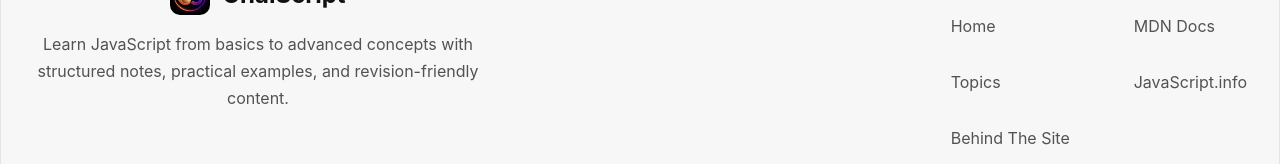
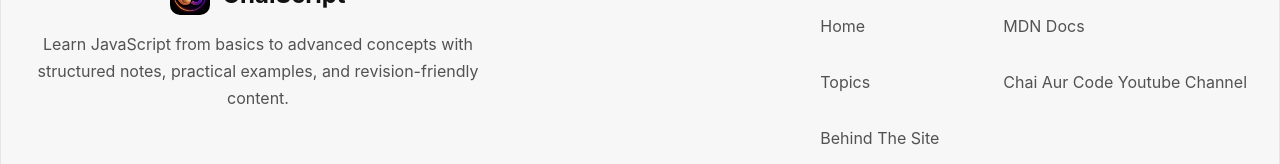
Before and after one commit to YashPrime-02/ChaiScript, a React (Vite) app: page / in a window 1280 px wide. Shown: the part 626-790 px from the top of the page. Built offline with nearby package versions, Linux system fonts and the light colour scheme; no server answers.

Commit message:
Update Footer.jsx

```diff
--- a/src/layouts/Footer.jsx
+++ b/src/layouts/Footer.jsx
@@ -43,8 +43,8 @@ function Footer() {
               MDN Docs
             </a>
 
-            <a href="https://javascript.info" target="_blank" rel="noreferrer">
-              JavaScript.info
+            <a href="https://www.youtube.com/@chaiaurcode" target="_blank" rel="noreferrer">
+              Chai Aur Code Youtube Channel
             </a>
           </div>
         </div>
```
